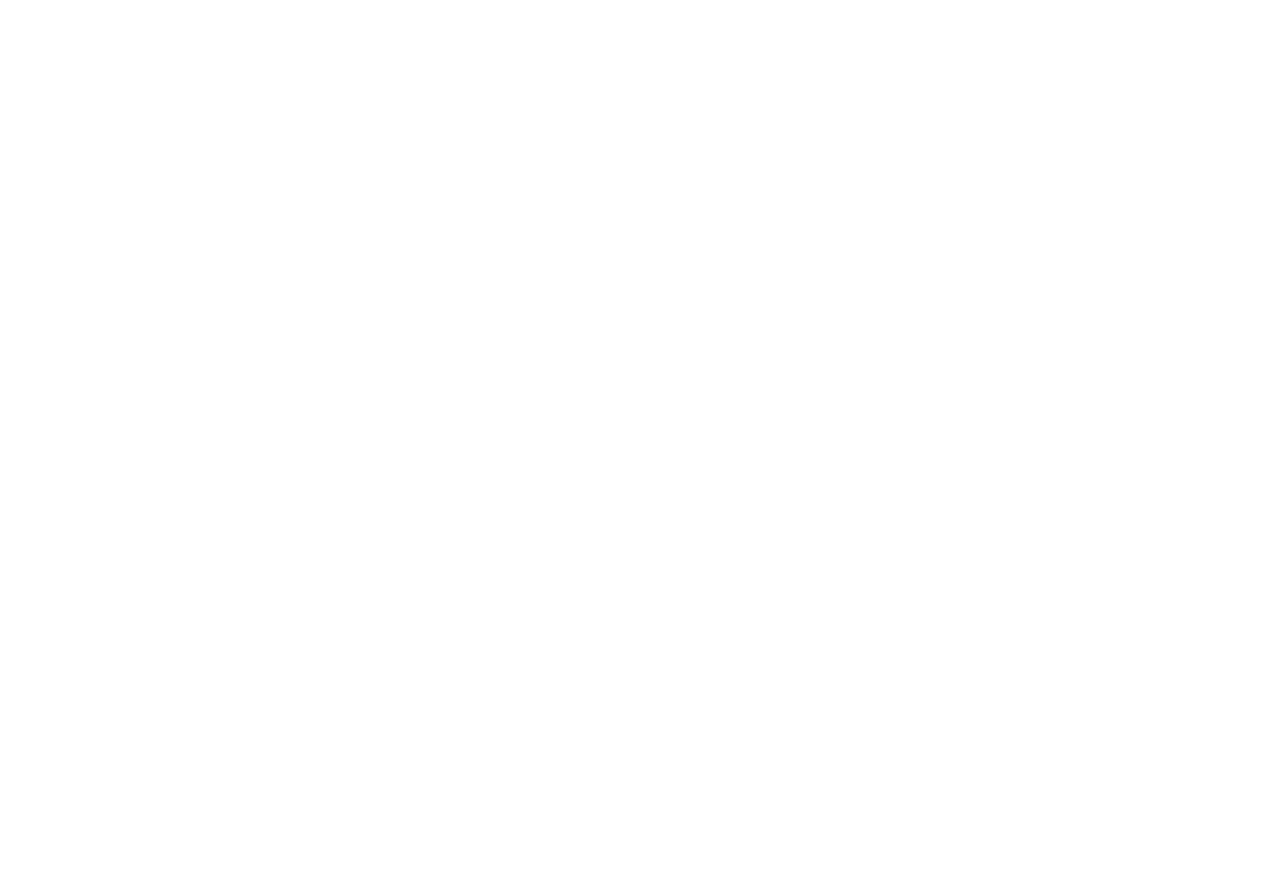
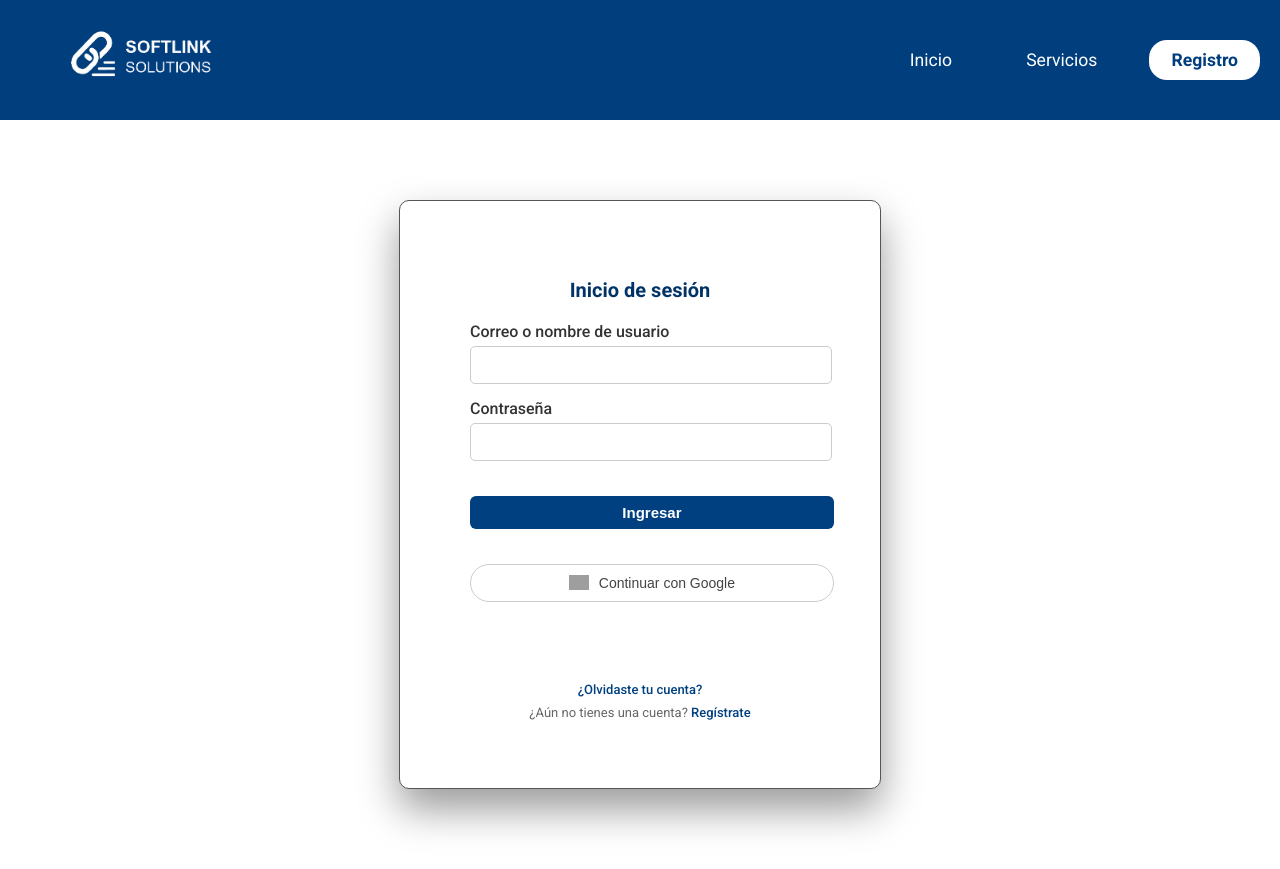
Before and after one commit to SergioA2U/SOFTLINK_SOLUTIONS, a PHP site: the page made by SOFTLINK SOLUTIONS/iniciar sesión.html in a window 1280 px wide. Before the commit the page is empty. Before the commit the page ends 800 px from the top, so only its background shows below. Run offline with PHP 8.4, Linux system fonts and the light colour scheme; grey boxes are pictures that could not be loaded.

Commit message:
Add files via upload

```diff
--- a/SOFTLINK SOLUTIONS/index.css
+++ b/SOFTLINK SOLUTIONS/index.css
@@ -51,3 +51,10 @@ body {
     color: #003e7e;
     font-weight: bold;
 }
+
+.fa-brands.fa-whatsapp {
+    color: red;
+    /* Cambia el color */
+    font-size: 30px;
+    /* Cambia el tamaño */
+}
--- a/SOFTLINK SOLUTIONS/index.html
+++ b/SOFTLINK SOLUTIONS/index.html
@@ -7,6 +7,7 @@
     <title>SOFTLINK SOLUTIONS</title>
     <link rel="stylesheet" href="index.css">
     <link rel="icon" href="images/logo-blanco.png" type="image/png">
+    <link rel="stylesheet" href="https://cdnjs.cloudflare.com/ajax/libs/font-awesome/6.5.2/css/all.min.css">
 </head>
 
 <body>
@@ -15,9 +16,10 @@
             <img src="images/logo-blanco.png">
         </a>
         <ul class="navbar-menu">
-            <li><a href="#" class="active">Inicio</a></li>
+            <li><a href="index.html" class="active">Inicio</a></li>
             <li><a href="productos.html">Servicios</a></li>
-            <li><a href="#">Registro</a></li>
+            <li><a href="iniciar sesión.html">Registro</a></li>
+
         </ul>
     </nav>
 </body>
--- a/SOFTLINK SOLUTIONS/iniciar sesión.css
+++ b/SOFTLINK SOLUTIONS/iniciar sesión.css
@@ -0,0 +1,120 @@
+/* Contenedor principal */
+.container {
+    width: 340px;
+    margin: 80px auto;
+    /* menos espacio arriba */
+    padding: 60px 70px;
+    /* menos relleno interno */
+    background: #fff;
+    border-radius: 10px;
+    box-shadow: 0px 20px 40px rgba(0, 0, 0, 0.4);
+    text-align: center;
+    font-family: 'Roboto', sans-serif;
+    border: 1px solid #585454;
+}
+
+/* Título */
+.container h2 {
+    font-size: 20px;
+    color: #003366;
+    margin-bottom: 20px;
+}
+
+/* Labels */
+.container label {
+    display: block;
+    text-align: left;
+    margin-bottom: 5px;
+    font-weight: 500;
+    color: #333;
+}
+
+/* Inputs */
+.container input {
+    width: 100%;
+    padding: 10px;
+    margin-bottom: 15px;
+    border-radius: 5px;
+    border: 1px solid #ccc;
+    font-size: 14px;
+}
+
+.btn-ingresar {
+    width: 107%;
+    padding: 8px;
+    margin-top: 20px;
+    background: #004080;
+    color: #fff;
+    border: none;
+    border-radius: 6px;
+    font-weight: bold;
+    font-size: 15px;
+    cursor: pointer;
+    margin-bottom: 15px;
+}
+
+.btn-ingresar:hover {
+    background: #003366;
+}
+
+/* Botón Google */
+.btn-google {
+    width: 107%;
+    margin-top: 20px;
+    padding: 10px;
+    border: 1px solid #ccc;
+    border-radius: 25px;
+    background: #fff;
+    /* Blanco */
+    cursor: pointer;
+    display: flex;
+    align-items: center;
+    justify-content: center;
+    gap: 10px;
+    font-size: 14px;
+    color: #444;
+}
+
+.btn-google {
+    transition: box-shadow 0.2s ease;
+}
+
+.btn-google:hover {
+    outline: none;
+    box-shadow: 0 0 0 0.3px black;
+    /* borde negro al pasar encima */
+}
+
+
+
+.btn-google img {
+    width: 20px;
+}
+
+/* Enlaces debajo */
+.container p {
+    margin-top: 10px;
+    font-size: 13px;
+    color: #666;
+    margin-top: 10px;
+}
+
+.container p a {
+    color: #004080;
+    font-weight: 500;
+    text-decoration: none;
+}
+
+.container p a:hover {
+    text-decoration: underline;
+}
+
+.links-extra {
+    margin-top: 80px;
+
+}
+
+.links-extra p {
+    margin: 8px 0;
+
+}
--- a/SOFTLINK SOLUTIONS/iniciar sesión.html
+++ b/SOFTLINK SOLUTIONS/iniciar sesión.html
@@ -0,0 +1,64 @@
+<!DOCTYPE html>
+<html lang="es">
+
+<head>
+    <meta charset="UTF-8">
+    <meta name="viewport" content="width=device-width, initial-scale=1.0">
+    <title>Inicia sesión - SOFTLINK SOLUTIONS</title>
+
+    <link rel="stylesheet" href="index.css">
+    <link rel="stylesheet" href="iniciar sesión.css">
+    <link rel="icon" href="images/logo-blanco.png" type="image/png">
+    <link rel="icon" href="images/logo-blanco.png" type="image/png">
+
+    <link rel="preconnect" href="https://fonts.googleapis.com">
+    <link rel="preconnect" href="https://fonts.gstatic.com" crossorigin>
+    <link href="https://fonts.googleapis.com/css2?family=Roboto:wght@400;500;700&display=swap" rel="stylesheet">
+    <link rel="stylesheet" href="https://cdnjs.cloudflare.com/ajax/libs/font-awesome/6.5.2/css/all.min.css">
+</head>
+
+<body>
+    <nav class="navbar">
+        <a href="index.html" class="navbar-logo">
+            <img src="images/logo-blanco.png" alt="Softlink Solutions Logo">
+        </a>
+        <ul class="navbar-menu">
+            <li><a href="index.html">Inicio</a></li>
+            <li><a href="productos.html">Servicios</a></li>
+            <li><a href="iniciar sesión.html " class="active">Registro</a></li>
+        </ul>
+    </nav>
+
+
+    <div class="container">
+        <h2>Inicio de sesión</h2>
+        <form action="#" method="post">
+            <label for="username">Correo o nombre de usuario</label>
+            <input type="text" id="username" name="username" required>
+
+            <label for="password">Contraseña</label>
+            <input type="password" id="password" name="password" required>
+
+            <button type="submit" class="btn-ingresar">Ingresar</button>
+            <!-- Botón Google -->
+            <div>
+                <button type="button" class="btn-google">
+                    <img src="https://www.svgrepo.com/show/355037/google.svg" alt="Google logo">
+                    Continuar con Google
+                </button>
+
+
+            </div>
+
+            <div class="links-extra">
+                <p><a href="#">¿Olvidaste tu cuenta?</a></p>
+                <p>¿Aún no tienes una cuenta? <a href="#">Regístrate</a></p>
+            </div>
+
+        </form>
+
+
+        <!-- Botón de ingresar -->
+
+
+        <!-- Botón de Google -->
```
Also changed, not shown: SOFTLINK SOLUTIONS/productos.html (+10 -7 lines), SOFTLINK SOLUTIONS/registro.html (+30 -0 lines).
